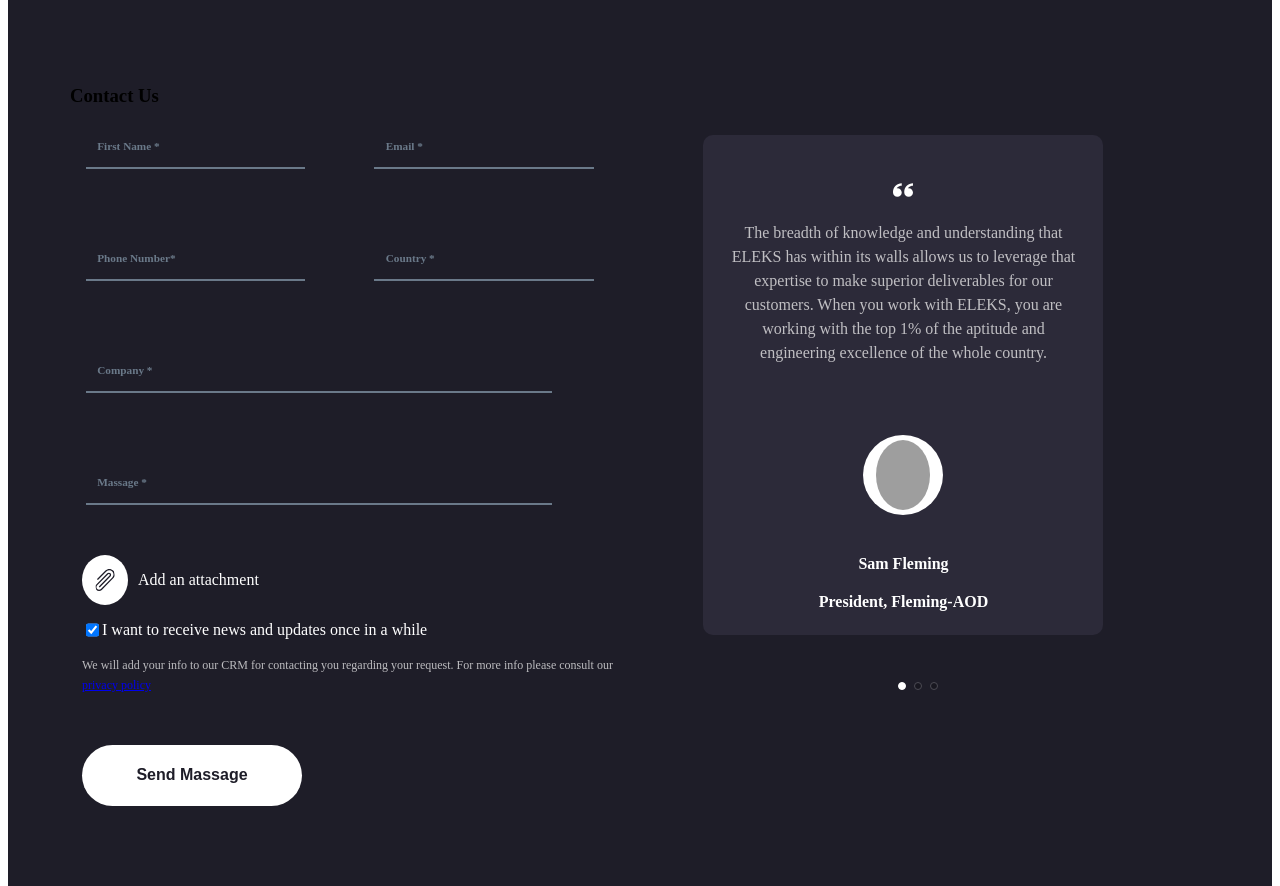
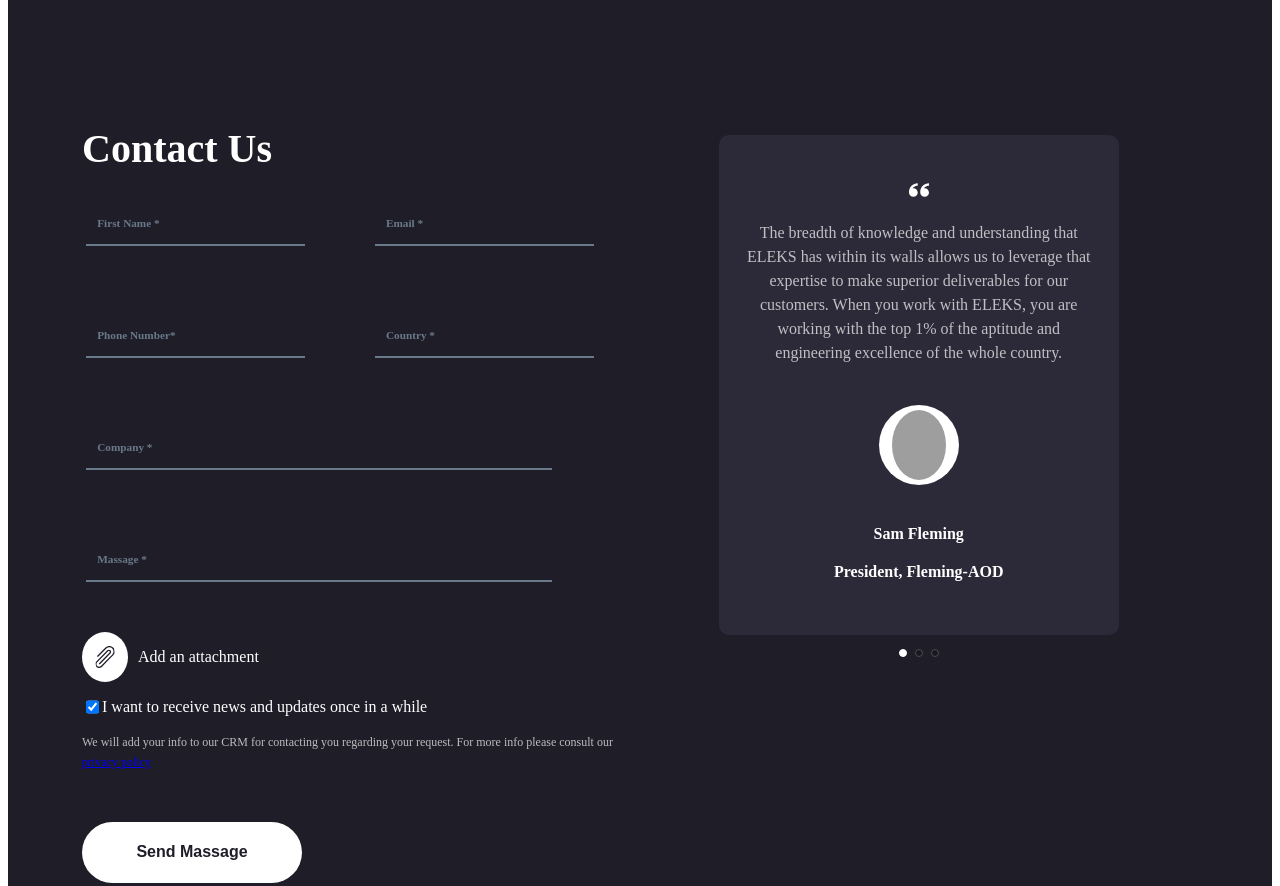
Before and after one commit to Aqsazaboor/homepage.php, a plain HTML site: page index.html in a window 1280 px wide. Shown: the part 2320-3206 px from the top of the page. Drawn offline with nearby package versions, Linux system fonts and the light colour scheme; grey boxes are pictures that could not be loaded.

Commit message:
two section complate

```diff
--- a/style.css
+++ b/style.css
@@ -54,7 +54,6 @@
 }
 .services__link-text {
   opacity: 0;
-  transition: opacity 300ms;
 }
 .services__item:hover .services__link-text {
   opacity: 1;
@@ -108,7 +107,10 @@
   width: 100%;
 }
 .hatzs-form-heading h3 {
-  margin: 0;
+  color: white;
+  font-size: 2.5rem;
+  margin-left: 12px;
+  margin-bottom: 12px;
 }
 
 #hatzs-form-section {
@@ -156,7 +158,7 @@ textarea {
   color: white;
   font-size: 1.55em;
   font-weight: bold;
-  -webkit-appearance: none;
+  /* -webkit-appearance: none; */
 }
 
 .input__field:focus {
@@ -178,8 +180,6 @@ textarea {
   display: block;
   padding: 1.5em 0;
   width: 100%;
-  -webkit-transition: -webkit-transform 0.3s;
-  transition: transform 0.3s;
 }
 
 .input__label:after {
@@ -189,24 +189,10 @@ textarea {
   width: 90%;
   height: 2px;
   background: #6a7989;
-  -webkit-transition: -webkit-transform 0.3s;
-  transition: transform 0.3s;
 }
 
 .input__label::after {
   bottom: 0;
-}
-
-.input__field:focus + .input__label .input__label-content,
-.input--filled .input__label-content {
-  -webkit-transform: translate3d(0, -90%, 0);
-  transform: translate3d(0, -90%, 0);
-}
-
-.input__field:focus + .input__label::before,
-.input--filled .input__label::before {
-  -webkit-transform: translate3d(0, -0.5em, 0);
-  transform: translate3d(0, -0.5em, 0);
 }
 
 #send-button {
@@ -226,21 +212,12 @@ textarea {
   padding: 20px !important;
   text-align: center;
   text-decoration: none;
-  transition-duration: 0.3s;
-  transition-property: background-color, color;
-  -moz-user-select: none;
-  user-select: none;
-  vertical-align: middle;
-  white-space: nowrap;
-  -webkit-appearance: none;
 }
 
 #send-button:focus {
   outline: 0;
   background-color: blue;
   color: white;
-  -webkit-transition: -webkit-transform 0.3s;
-  transition: transform 0.3s;
 }
 .hatzs-checkbox {
   display: flex;
@@ -254,9 +231,7 @@ textarea {
 .hatzs-file-attachment p {
   color: white;
 }
-/* p {
-  color: white;
-} */
+
 .hatzs-form__info {
   margin-bottom: 50px;
   color: rgba(255, 255, 255, 0.7);
@@ -333,7 +308,7 @@ img {
   color: white;
 }
 .testimonial__author {
-  margin: 70px 0px 50px 0px;
+  margin: 40px 0px 50px 0px;
 }
 
 .swiper-horizontal {
@@ -364,11 +339,11 @@ img {
 .swiper-section {
   position: relative;
   width: 47%;
-  padding-right: 30px;
+  /* padding-right: 30px; */
 }
 .swiper-pagination-bullets.swiper-pagination-horizontal {
   bottom: 0px !important;
-  top: 82% !important;
+  top: 70% !important;
   left: 0;
   width: 100%;
 }
```
